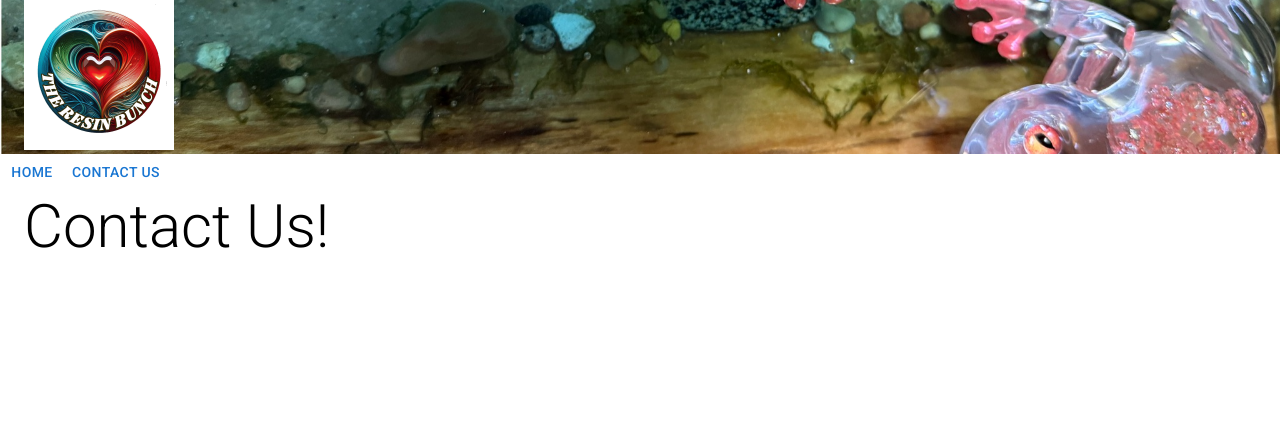
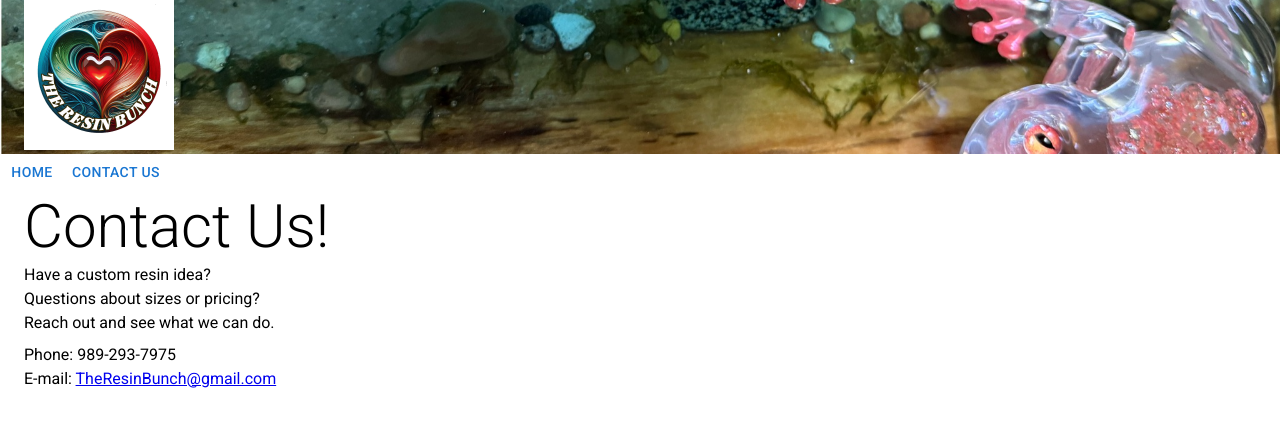
Before and after one commit to jmcmilla/resinbunch.com, a Next.js app: page /contact-us in a window 1280 px wide. Shown: the top 426 px of the page. Built offline with nearby package versions, Linux system fonts and the light colour scheme; what @mui/material-nextjs would draw is missing.

Commit message:
add basic contact info

```diff
--- a/src/app/(public)/contact-us/page.js
+++ b/src/app/(public)/contact-us/page.js
@@ -5,6 +5,21 @@ export default function ContactUs() {
   return (
     <Container maxWidth="xl">
       <Typography variant="h2">Contact Us!</Typography>
+      <Grid container spacing={1} flexDirection="row">
+        <Grid item size={12}>
+          <Typography variant="body1">
+            Have a custom resin idea?<br/>
+            Questions about sizes or pricing?<br/>
+            Reach out and see what we can do.
+          </Typography>
+        </Grid>
+        <Grid item size={12}>
+          <Typography variant="body1">
+            Phone: 989-293-7975<br/>
+            E-mail: <a href="mailto:theresinbunch@gmail.com">TheResinBunch@gmail.com</a>
+          </Typography>
+        </Grid>
+      </Grid>
     </Container>
   );
 }
```
